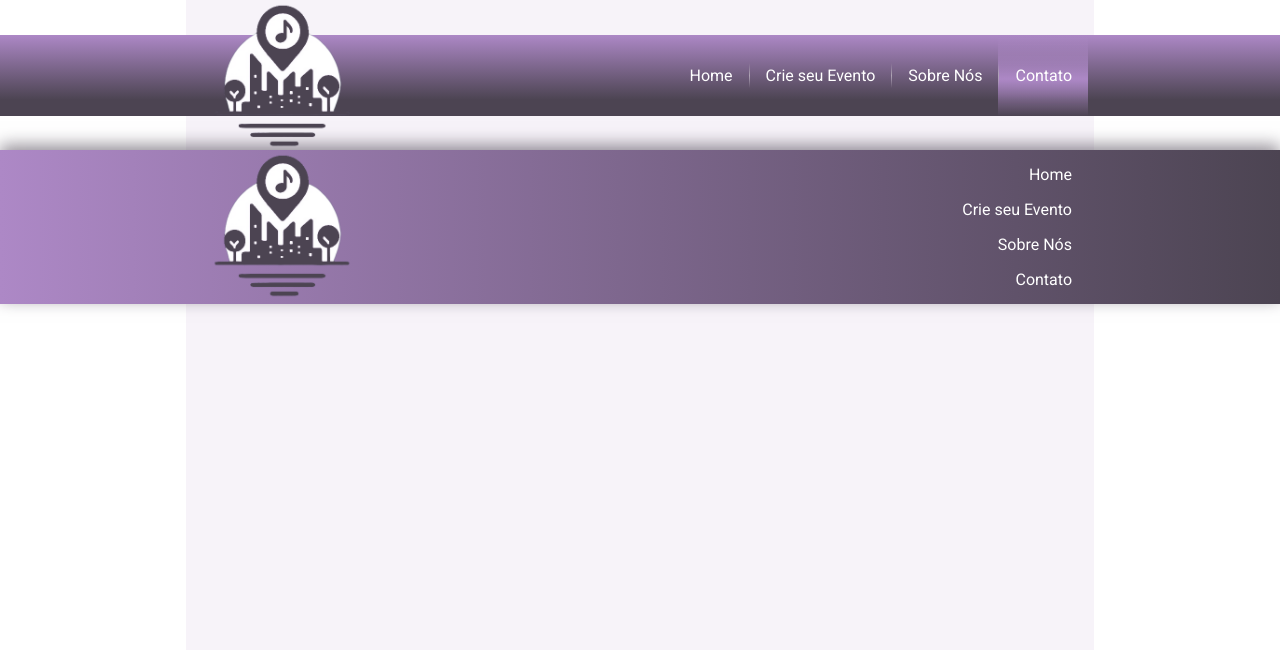
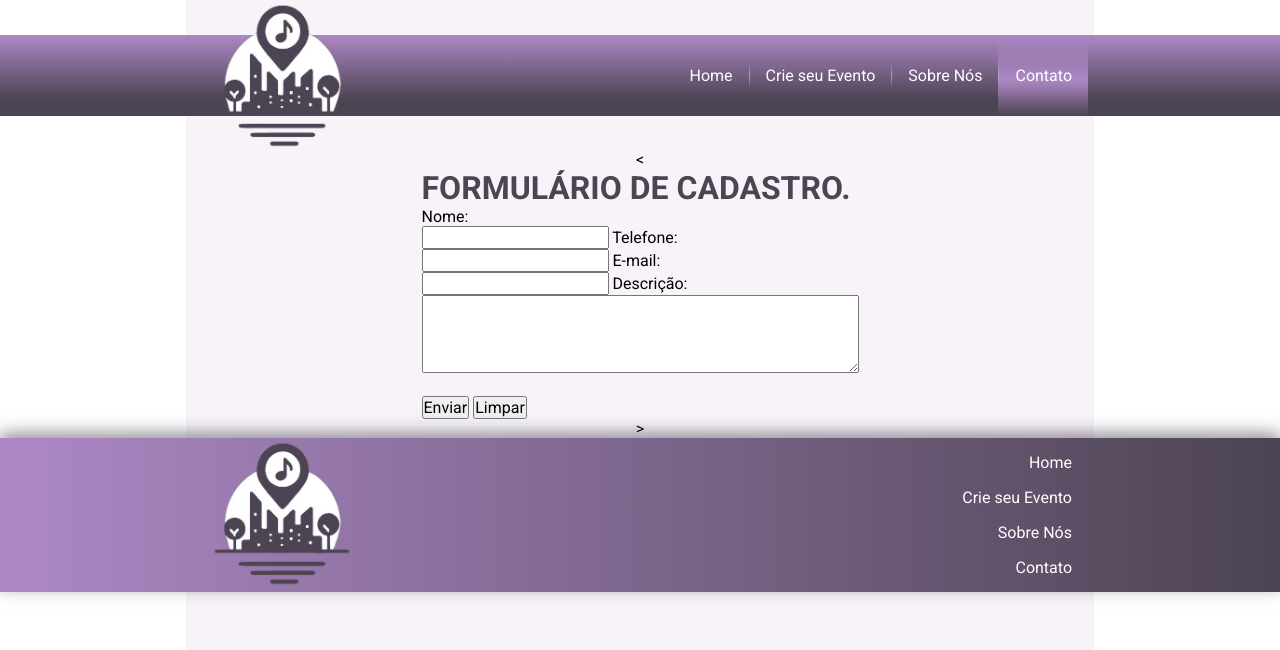
Before and after one commit to Thaislima96/Localize-Jahu.github.io, a plain HTML site: page contato.html in a window 1280 px wide. Drawn offline with Linux system fonts and the light colour scheme; files that its build step writes are made by us from their sources.

Commit message:
Update contato.html

```diff
--- a/contato.html
+++ b/contato.html
@@ -65,7 +65,37 @@
         <main>
             <article>
 
-                <!-- Corpo -->
+                <<!DOCTYPE html>
+<html lang="pt-BR">
+<head>
+    <meta charset="UTF-8">
+    <meta name="viewport" content="width=device-width, initial-scale=1.0">
+    <title>Formulário de Cadastro.</title>
+<link rel="stylesheet" type="text/css" href="style.css">
+</head>
+<body>
+    <div class="container">
+    <h1>FORMULÁRIO DE CADASTRO.</h1>
+    <form action="processar_formulario.php" method="post">
+        <label for="nome">Nome:</label><br>
+        <input type="text" id="nome" name="nome" maxlength="30" required>
+
+        <label for="telefone">Telefone:</label><br>
+        <input type="text" id="nome" name="nome" maxlength="15" required>
+
+        <label for="email">E-mail:</label><br>
+        <input type="text" id="nome" name="nome" maxlength="30" required>
+
+        <label for="descricao">Descrição:</label><br>
+        <textarea id="descricao" name="descricao" rows="4" cols="50" maxlength="100"></textarea><br><br>
+
+        <input type="submit" value="Enviar">
+        <input type="submit" value="Limpar">
+
+    </form>
+    </div>
+</body>
+</html>>
 
             </article>
         </main>
```
